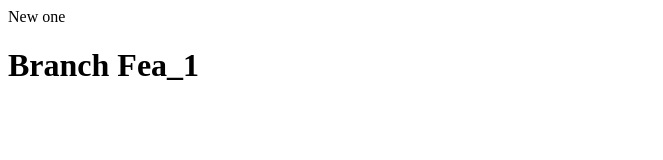
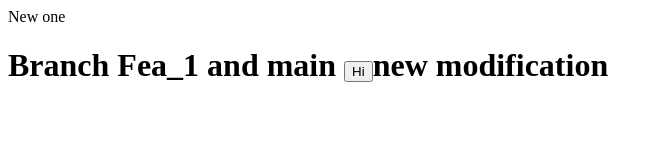
Before and after one commit to yoginithakare286/FetchFromSts, a plain HTML site: page index.html in a window 1280 px wide. Shown: the whole page, without its empty margins (0-663 px from the left). Drawn offline with Linux system fonts and the light colour scheme.

Commit message:
new change

```diff
--- a/index.html
+++ b/index.html
@@ -1,2 +1,2 @@
 <p>New one</p>
-<h1>Branch Fea_1</h1>
+<h1>Branch Fea_1 and main <button> Hi</button>new modification</h1>
```
